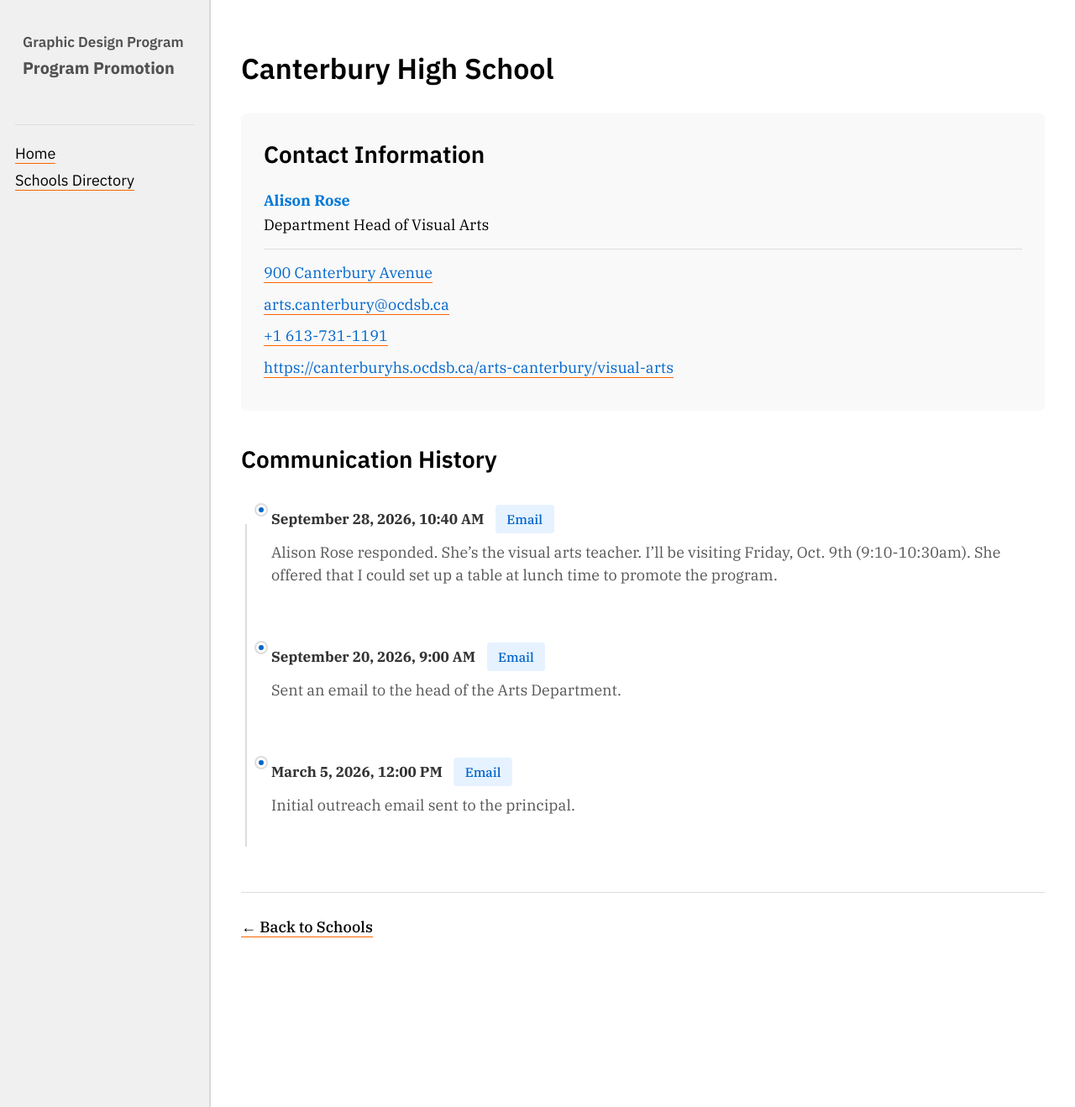
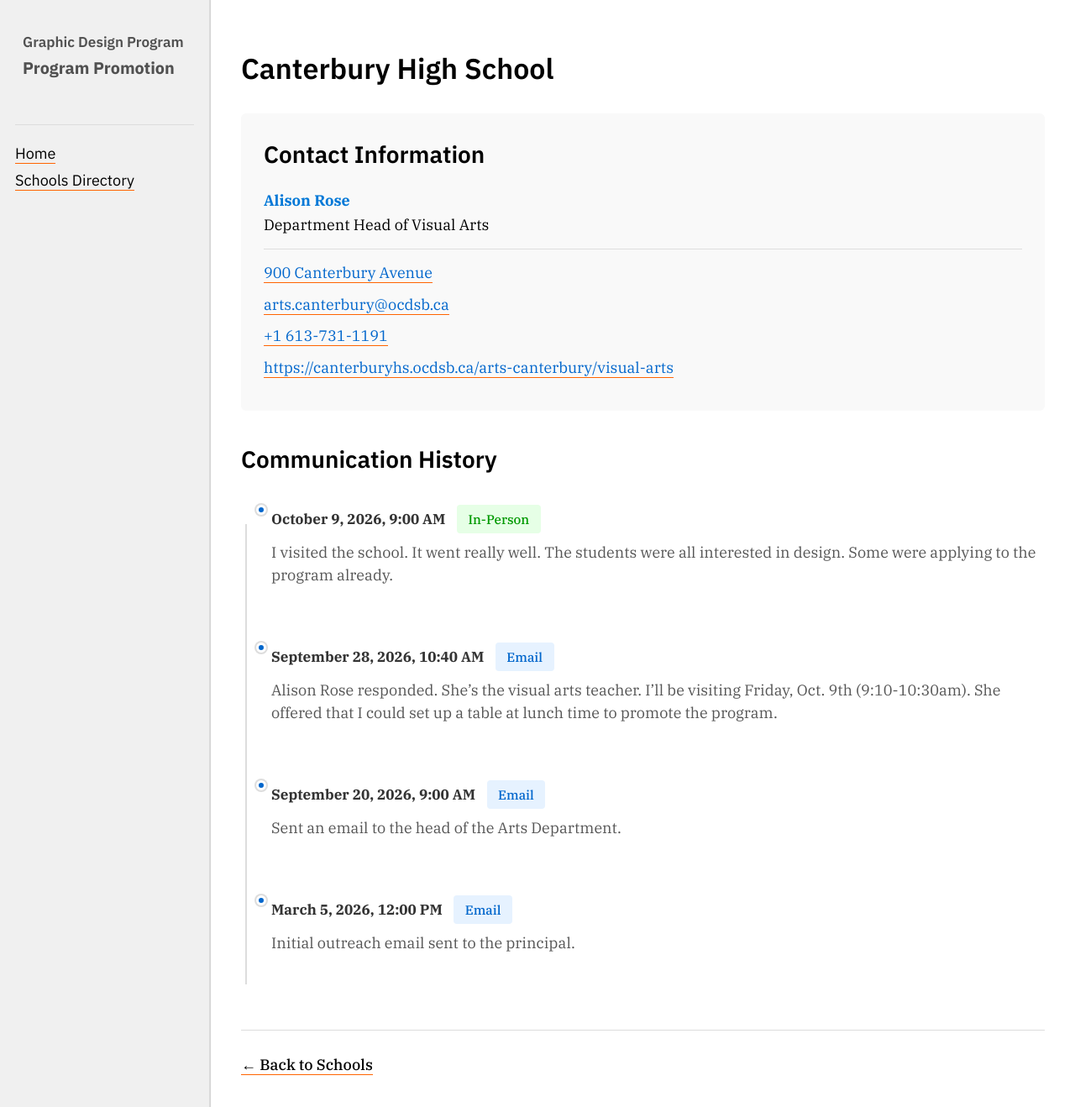
Before and after one commit to AlainParadis/program-promotion, a Jekyll site: the page built from _schools/canterbury-high-school-arts-program.md, in a window 1280 px wide and 1318 px high. Shown: the whole window at 84% size. Built offline with Jekyll 4.4.1, drawn with Linux system fonts in a browser that asks for light colours.

Commit message:
Add Canterbury arts visit log

```diff
--- a/_schools/canterbury-high-school-arts-program.md
+++ b/_schools/canterbury-high-school-arts-program.md
@@ -11,6 +11,9 @@ contact:
   phone: "+1 613-731-1191"
   url: "https://canterburyhs.ocdsb.ca/arts-canterbury/visual-arts"
 communications:
+  - date: "2026-10-09T09:00:00"
+    method: "in-person"
+    note: "I visited the school. It went really well. The students were all interested in design. Some were applying to the program already."
   - date: "2026-09-28T10:40:00"
     method: "email"
     note: "Alison Rose responded. She's the visual arts teacher. I'll be visiting Friday, Oct. 9th (9:10-10:30am). She offered that I could set up a table at lunch time to promote the program."
```
